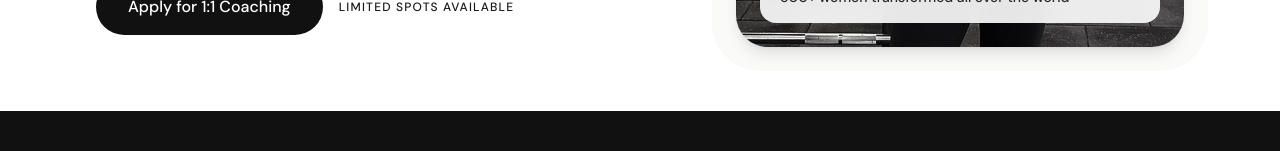
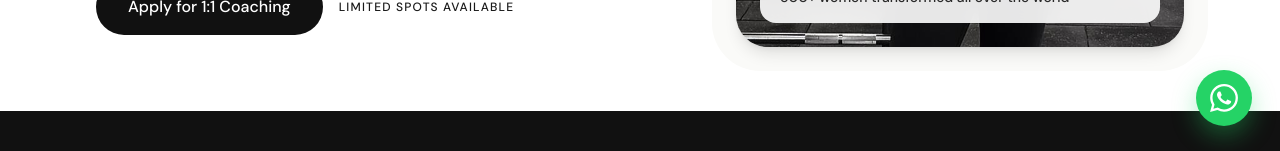
Before and after one commit to Sumit240803/Fitness-Coaching-Landing-Page, a Next.js app: page / in a window 1280 px wide. Shown: the part 646-797 px from the top of the page. Built offline with nearby package versions, Linux system fonts and the light colour scheme; no server answers.

Commit message:
Add WhatsAppButton component for direct chat access

```diff
--- a/app/layout.tsx
+++ b/app/layout.tsx
@@ -2,6 +2,7 @@
 import Script from "next/script";
 import { Cormorant_Garamond, DM_Sans, Dancing_Script } from "next/font/google";
 import MotionProvider from "@/components/MotionProvider";
+import WhatsAppButton from "@/components/layout/WhatsAppButton";
 import "./globals.css";
 
 const cormorant = Cormorant_Garamond({
@@ -132,7 +133,10 @@
         </noscript>
       </head>
       <body className="min-h-full flex flex-col">
-        <MotionProvider>{children}</MotionProvider>
+        <MotionProvider>
+          {children}
+          <WhatsAppButton />
+        </MotionProvider>
       </body>
     </html>
   );
--- /dev/null
+++ b/components/layout/WhatsAppButton.tsx
@@ -0,0 +1,24 @@
+const WHATSAPP_NUMBER = "919811442584";
+
+export default function WhatsAppButton() {
+  return (
+    <a
+      href={`https://wa.me/${WHATSAPP_NUMBER}`}
+      target="_blank"
+      rel="noopener noreferrer"
+      aria-label="Chat on WhatsApp"
+      className="fixed bottom-5 right-5 z-50 inline-flex h-14 w-14 items-center justify-center rounded-full bg-[#25D366] text-white shadow-[0_10px_24px_rgba(37,211,102,0.35)] transition hover:scale-105 hover:bg-[#1ebe59] focus-visible:outline-none focus-visible:ring-2 focus-visible:ring-[#25D366] focus-visible:ring-offset-2 sm:bottom-7 sm:right-7"
+    >
+      <svg
+        xmlns="http://www.w3.org/2000/svg"
+        viewBox="0 0 24 24"
+        fill="currentColor"
+        className="h-7 w-7"
+        aria-hidden="true"
+      >
+        <path d="M17.472 14.382c-.297-.149-1.758-.867-2.03-.967-.273-.099-.471-.148-.67.15-.197.297-.767.966-.94 1.164-.173.199-.347.223-.644.075-.297-.15-1.255-.463-2.39-1.475-.883-.788-1.48-1.761-1.653-2.059-.173-.297-.018-.458.13-.606.134-.133.298-.347.446-.52.149-.174.198-.298.298-.497.099-.198.05-.371-.025-.52-.075-.149-.669-1.612-.916-2.207-.242-.579-.487-.5-.669-.51-.173-.008-.371-.01-.57-.01-.198 0-.52.074-.792.372-.272.297-1.04 1.016-1.04 2.479 0 1.462 1.065 2.875 1.213 3.074.149.198 2.096 3.2 5.077 4.487.709.306 1.262.489 1.694.625.712.227 1.36.195 1.871.118.571-.085 1.758-.719 2.006-1.413.248-.694.248-1.289.173-1.413-.074-.124-.272-.198-.57-.347m-5.421 7.403h-.004a9.87 9.87 0 0 1-5.031-1.378l-.361-.214-3.741.982.998-3.648-.235-.374a9.86 9.86 0 0 1-1.51-5.26c.001-5.45 4.436-9.884 9.888-9.884 2.64 0 5.122 1.03 6.988 2.898a9.825 9.825 0 0 1 2.893 6.994c-.003 5.45-4.437 9.884-9.885 9.884m8.413-18.297A11.815 11.815 0 0 0 12.05 0C5.495 0 .16 5.335.157 11.892c0 2.096.547 4.142 1.588 5.945L.057 24l6.305-1.654a11.882 11.882 0 0 0 5.683 1.448h.005c6.554 0 11.89-5.335 11.893-11.893a11.821 11.821 0 0 0-3.48-8.413z" />
+      </svg>
+      <span className="sr-only">WhatsApp</span>
+    </a>
+  );
+}
```
